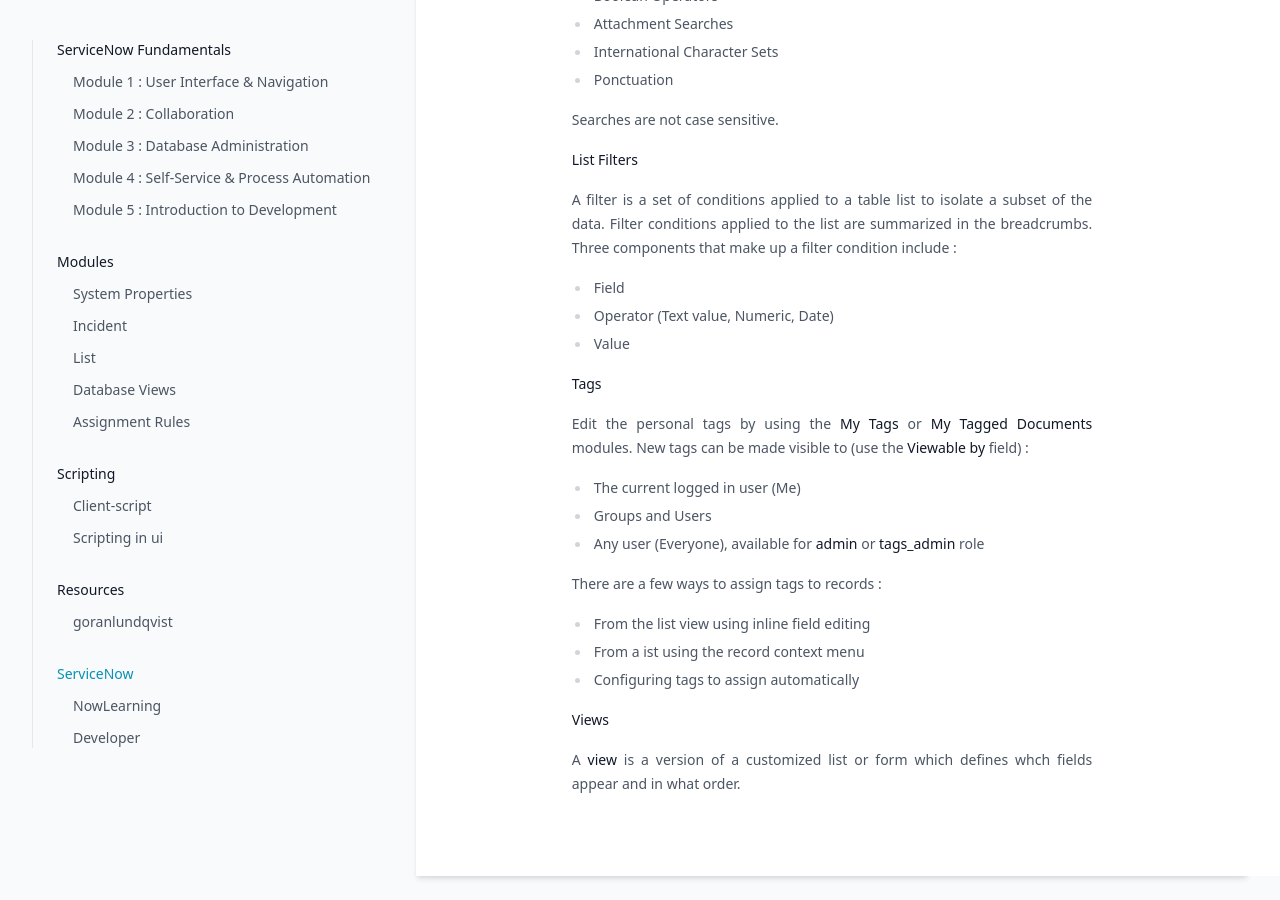
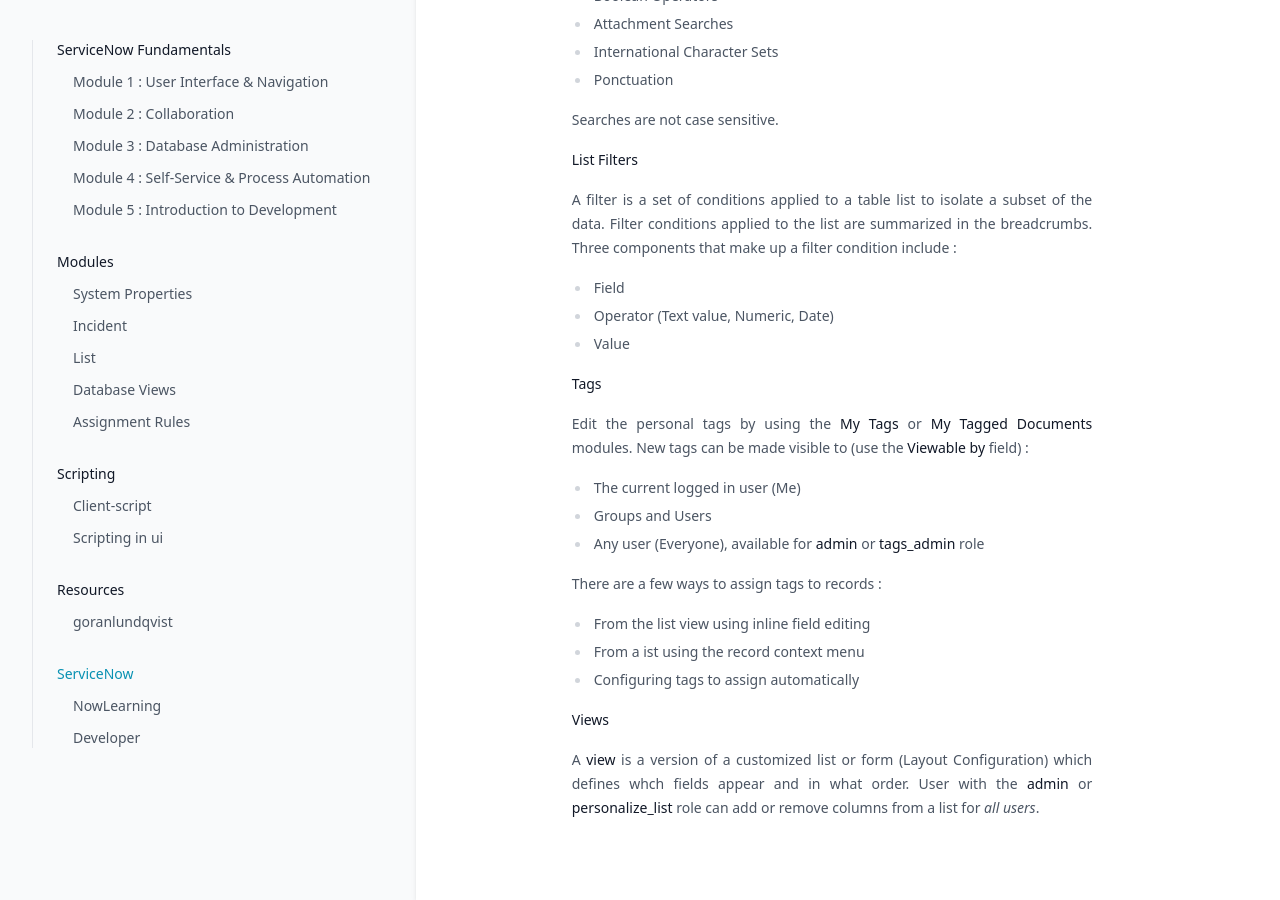
Before and after one commit to greglejeune/ebook, a Jekyll site: the page built from _servicenow/2021-11-01-snf-module1.md, in a window 1280 px wide and 900 px high, scrolled down 2977 px. Built offline with Jekyll 4.4.1, drawn with Linux system fonts in a browser that asks for light colours.

Commit message:
Update 2021-11-01-snf-module1.md

```diff
--- a/_servicenow/2021-11-01-snf-module1.md
+++ b/_servicenow/2021-11-01-snf-module1.md
@@ -184,5 +184,5 @@ category: snf
 <p style="text-align: justify;"><strong>Views</strong></p>
 
 <p style="text-align: justify;">
-  A <strong>view</strong> is a version of a customized list or form which defines whch fields appear and in what order.
+  A <strong>view</strong> is a version of a customized list or form (Layout Configuration) which defines whch fields appear and in what order. User with the <strong>admin</strong> or <strong>personalize_list</strong> role can add or remove columns from a list for <i>all users</i>.
 </p>
```
